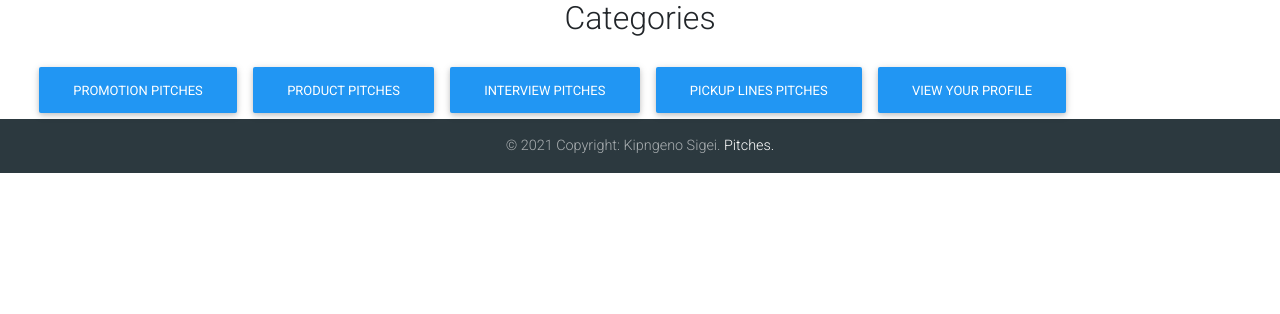
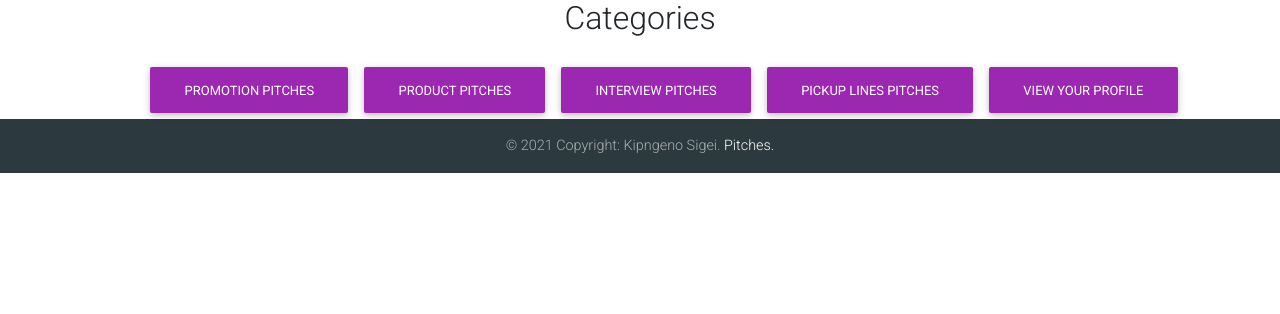
Before and after one commit to willardsigei/Pitches, a Flask app: page / in a window 1280 px wide. Shown: the part 486-800 px from the top of the page. Run offline with Flask 2, Linux system fonts and the light colour scheme; some libraries are stand-ins or nearby versions; some web fonts are replaced.

Commit message:
deployment

```diff
--- a/app/templates/index.html
+++ b/app/templates/index.html
@@ -12,7 +12,7 @@
    <link rel="stylesheet" href="{{url_for('static',filename='css/style.css')}}">
    <link href="https://fonts.googleapis.com/css?family=Tangerine|Ranga|Indie+Flower" rel="stylesheet">
    <!-- Jumbotron -->
-   <div id="jumbo" class="card-image" style="background-image:url('https://raw.githubusercontent.com/RonaldKiprotich/Pitch-App/master/app/static/photos/background.jpg')" style="font-family: 'Tangerine', serif;" >
+   <div id="jumbo" class="card-image" style="background-image:url('https://media.istockphoto.com/photos/watercolor-textured-background-picture-id887755698?k=20&m=887755698&s=612x612&w=0&h=UcvMcQg07D_WfBT88iOWWXMV5WMRXRM8nqJRXcySUNA=')" style="font-family: 'Tangerine', serif;" >
        <div class="text-white text-center rgba-stylish-strong py-5 px-4">
          <div class="py-5">
 
@@ -26,13 +26,13 @@
      </div>
      <!-- Jumbotron -->
      <h2 class="text-center ">Categories</h2>
-   <div class="row  text-center pl-5 mt-4" >
+   <div class="text-center pl-5 mt-4" >
    <div class="text-center ">
-       <a href="{{url_for('main.display_promotion')}}" class="btn blue text-white">Promotion Pitches</a>
-       <a href="{{url_for('main.display_product')}}" class="btn blue text-white ">Product Pitches</a>
-       <a href="{{url_for('main.display_interview')}}" class="btn blue text-white">Interview Pitches</a>
-       <a href="{{url_for('main.display_pickuplines')}}" class="btn blue text-white">Pickup lines Pitches</a>
-       <a href="{{url_for('main.profile',uname=current_user.username)}}" class="btn blue text-white ">View Your Profile</a>
+       <a href="{{url_for('main.display_promotion')}}" class="btn purple text-white">Promotion Pitches</a>
+       <a href="{{url_for('main.display_product')}}" class="btn purple text-white ">Product Pitches</a>
+       <a href="{{url_for('main.display_interview')}}" class="btn purple text-white">Interview Pitches</a>
+       <a href="{{url_for('main.display_pickuplines')}}" class="btn purple text-white">Pickup lines Pitches</a>
+       <a href="{{url_for('main.profile',uname=current_user.username)}}" class="btn purple text-white ">View Your Profile</a>
 
 
    </div>
```
